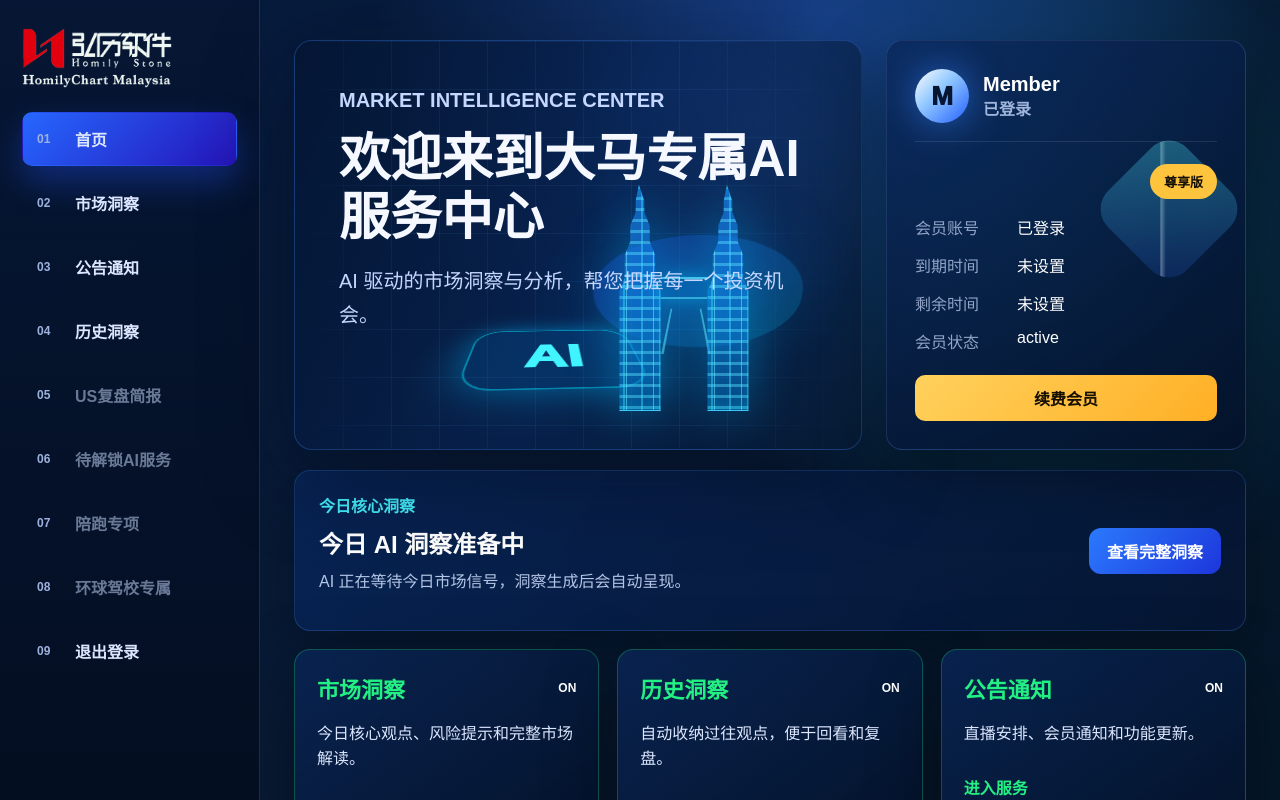
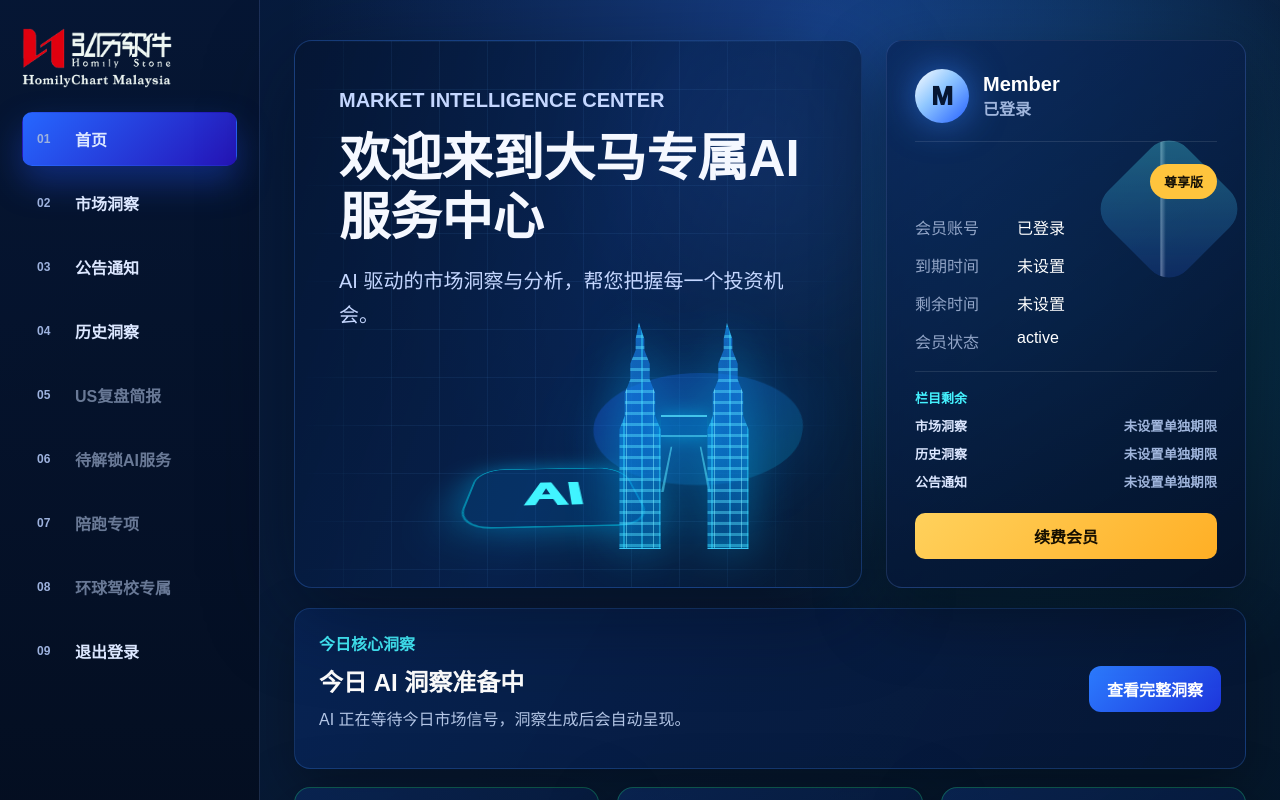
Before and after one commit to victoriazhang696-crypto/codex-market-insight, a Next.js app in the folder next-starter/: page / in a window 1280 px wide. Shown: the top 800 px of the page. Built offline with nearby package versions, Linux system fonts and the light colour scheme; no server answers; the database is empty.

Commit message:
Improve member expiry display and driving school layout

```diff
--- a/next-starter/app/globals.css
+++ b/next-starter/app/globals.css
@@ -947,6 +947,40 @@ h1 {
   color: #fff;
 }
 
+.vip-feature-expiry-list {
+  position: relative;
+  z-index: 1;
+  display: grid;
+  gap: 9px;
+  margin-top: 18px;
+  padding-top: 16px;
+  border-top: 1px solid rgba(255, 255, 255, 0.1);
+}
+
+.vip-feature-expiry-list > span {
+  color: #45f2ff;
+  font-size: 13px;
+  font-weight: 900;
+  text-transform: uppercase;
+}
+
+.vip-feature-expiry-list div {
+  display: flex;
+  align-items: center;
+  justify-content: space-between;
+  gap: 10px;
+  color: #dce7ff;
+}
+
+.vip-feature-expiry-list strong {
+  font-size: 13px;
+}
+
+.vip-feature-expiry-list small {
+  color: #9fb5dc;
+  font-weight: 800;
+}
+
 .status-active {
   color: #23f083 !important;
 }
@@ -1097,6 +1131,7 @@ h1 {
 .mini-service-card p {
   display: grid;
   gap: 5px;
+  min-height: 62px;
   color: #dce7ff;
   line-height: 1.55;
 }
@@ -1111,6 +1146,26 @@ h1 {
   color: #3d85ff;
   text-decoration: none;
   font-weight: 900;
+}
+
+.service-expiry {
+  display: grid;
+  gap: 4px;
+  margin-top: 16px;
+  padding-top: 14px;
+  border-top: 1px solid rgba(132, 170, 255, 0.14);
+}
+
+.service-expiry span {
+  color: #fff;
+  font-size: 14px;
+  font-weight: 900;
+}
+
+.service-expiry small {
+  color: #9fb5dc;
+  font-size: 13px;
+  font-weight: 800;
 }
 
 .service-heading {
@@ -1247,6 +1302,119 @@ h1 {
   place-content: center;
 }
 
+.personal-report-card {
+  display: grid;
+  gap: 22px;
+  padding: 28px;
+  border: 1px solid rgba(69, 242, 255, 0.18);
+  border-radius: 20px;
+  background:
+    radial-gradient(circle at top right, rgba(35, 240, 131, 0.14), transparent 34%),
+    linear-gradient(145deg, rgba(8, 37, 78, 0.84), rgba(4, 15, 34, 0.94));
+  box-shadow: 0 24px 70px rgba(0, 0, 0, 0.34);
+}
+
+.personal-report-head {
+  display: flex;
+  align-items: flex-start;
+  justify-content: space-between;
+  gap: 18px;
+  padding-bottom: 18px;
+  border-bottom: 1px solid rgba(132, 170, 255, 0.16);
+}
+
+.personal-report-head span {
+  color: #45f2ff;
+  font-size: 13px;
+  font-weight: 1000;
+  letter-spacing: 0.08em;
+  text-transform: uppercase;
+}
+
+.personal-report-head h2 {
+  margin: 8px 0 0;
+  color: #fff;
+  font-size: clamp(26px, 2.6vw, 40px);
+  line-height: 1.18;
+}
+
+.personal-report-head time {
+  flex: 0 0 auto;
+  padding: 8px 12px;
+  border: 1px solid rgba(69, 242, 255, 0.24);
+  border-radius: 999px;
+  color: #b8c8e8;
+  font-size: 13px;
+  font-weight: 900;
+}
+
+.personal-report-summary {
+  display: grid;
+  gap: 10px;
+  padding: 18px;
+  border: 1px solid rgba(35, 240, 131, 0.18);
+  border-radius: 16px;
+  background: rgba(35, 240, 131, 0.06);
+}
+
+.personal-report-summary strong {
+  color: #23f083;
+  font-size: 15px;
+}
+
+.personal-report-summary p {
+  margin: 0;
+  color: #e8f0ff;
+  font-size: 18px;
+  font-weight: 800;
+  line-height: 1.75;
+}
+
+.personal-report-grid {
+  display: grid;
+  grid-template-columns: repeat(2, minmax(0, 1fr));
+  gap: 14px;
+}
+
+.personal-report-section {
+  display: grid;
+  gap: 12px;
+  min-height: 180px;
+  padding: 20px;
+  border: 1px solid rgba(132, 170, 255, 0.16);
+  border-radius: 16px;
+  background: rgba(255, 255, 255, 0.04);
+}
+
+.personal-report-section span {
+  color: #45f2ff;
+  font-size: 12px;
+  font-weight: 1000;
+}
+
+.personal-report-section h3 {
+  margin: 0;
+  color: #45f2ff;
+  font-size: 22px;
+}
+
+.personal-report-section p {
+  margin: 0;
+  color: #dce7ff;
+  font-size: 16px;
+  line-height: 1.85;
+}
+
+.personal-report-card > a {
+  width: fit-content;
+  padding: 12px 16px;
+  border-radius: 12px;
+  background: linear-gradient(135deg, #2c7cff, #1d35db);
+  color: #fff;
+  text-decoration: none;
+  font-weight: 900;
+}
+
 @media (max-width: 900px) {
   .hero-grid,
   .card-grid,
@@ -1507,6 +1675,27 @@ h1 {
     padding: 20px;
   }
 
+  .personal-report-card {
+    padding: 20px;
+  }
+
+  .personal-report-head {
+    flex-direction: column;
+  }
+
+  .personal-report-grid {
+    grid-template-columns: 1fr;
+  }
+
+  .personal-report-summary p {
+    font-size: 16px;
+  }
+
+  .personal-report-section {
+    min-height: auto;
+    padding: 18px;
+  }
+
   .member-list-row {
     align-items: flex-start;
     flex-direction: column;
--- a/next-starter/app/page.tsx
+++ b/next-starter/app/page.tsx
@@ -1,5 +1,5 @@
 import { getAnnouncements, getPublishedArticles, isPublishedTodayInMalaysia } from '@/lib/content';
-import { hasActiveFeaturePermission, type FeaturePermission } from '@/lib/feature-permissions';
+import { getFeatureExpireDate, hasActiveFeaturePermission, type FeaturePermission } from '@/lib/feature-permissions';
 import { getCurrentMemberProfile } from '@/lib/member-profile';
 import MemberNav, { type MemberNavItem } from './member-nav';
 
@@ -93,6 +93,33 @@ function titleMatchesToday(title: string) {
   return Number(dateMatch[1]) === Number(today.month) && Number(dateMatch[2]) === Number(today.day);
 }
 
+function getRemainingDays(expireDate: string | null) {
+  if (!expireDate) {
+    return null;
+  }
+
+  const today = new Date();
+  const end = new Date(`${expireDate}T00:00:00`);
+  today.setHours(0, 0, 0, 0);
+
+  return Math.ceil((end.getTime() - today.getTime()) / 86_400_000);
+}
+
+function getFeatureExpirySummary(expireDate: string | null) {
+  if (!expireDate) {
+    return {
+      dateText: '长期有效',
+      daysText: '未设置单独期限'
+    };
+  }
+
+  const days = getRemainingDays(expireDate);
+  return {
+    dateText: `有效至 ${expireDate}`,
+    daysText: days === null ? '未设置' : days >= 0 ? `剩余 ${days} 天` : '已到期'
+  };
+}
+
 export default async function MemberHomePage() {
   const [profile, publishedArticles, notices] = await Promise.all([
     getCurrentMemberProfile(),
@@ -102,6 +129,8 @@ export default async function MemberHomePage() {
 
   const canUse = (permission: FeaturePermission) =>
     hasActiveFeaturePermission(profile?.featurePermissions, profile?.featureExpiries, permission, profile?.expireDate);
+  const getFeatureExpiry = (permission: FeaturePermission) =>
+    getFeatureExpireDate(profile?.featureExpiries, permission, profile?.expireDate);
 
   const todaysMarketArticles = publishedArticles.filter(
     (article) => article.category === 'market_today' && isPublishedTodayInMalaysia(article) && titleMatchesToday(article.title)
@@ -138,6 +167,12 @@ export default async function MemberHomePage() {
       badgeSignature
     };
   });
+  const activeFeatureSummaries = serviceCards
+    .filter((item) => canUse(item.permission))
+    .map((item) => ({
+      label: item.title,
+      ...getFeatureExpirySummary(getFeatureExpiry(item.permission))
+    }));
 
   return (
     <main className="member-dashboard">
@@ -193,6 +228,15 @@ export default async function MemberHomePage() {
                 <dd className={profile?.status === 'active' ? 'status-active' : ''}>{profile?.status ?? 'active'}</dd>
               </div>
             </dl>
+            <div className="vip-feature-expiry-list">
+              <span>栏目剩余</span>
+              {activeFeatureSummaries.slice(0, 5).map((item) => (
+                <div key={item.label}>
+                  <strong>{item.label}</strong>
+                  <small>{item.daysText}</small>
+                </div>
+              ))}
+            </div>
             <a className="renew-button" href="/soon">续费会员</a>
           </aside>
         </section>
@@ -209,6 +253,7 @@ export default async function MemberHomePage() {
         <section className="dashboard-cards compact-cards">
           {serviceCards.map((item) => {
             const enabled = canUse(item.permission);
+            const expiry = getFeatureExpirySummary(getFeatureExpiry(item.permission));
             const preview =
               item.href === '/announcements'
                 ? notices[0]?.title
@@ -225,6 +270,10 @@ export default async function MemberHomePage() {
                   <strong>{enabled ? 'ON' : 'LOCK'}</strong>
                 </div>
                 <p>{preview || item.body}</p>
+                <div className="service-expiry">
+                  <span>{enabled ? expiry.dateText : '暂未开通'}</span>
+                  <small>{enabled ? expiry.daysText : '联系顾问开通权限'}</small>
+                </div>
                 <a href={enabled ? item.href : '/soon'}>{enabled ? '进入服务' : '了解解锁'}</a>
               </article>
             );
```
Also changed, not shown: next-starter/app/driving-school/page.tsx (+79 -5 lines).
